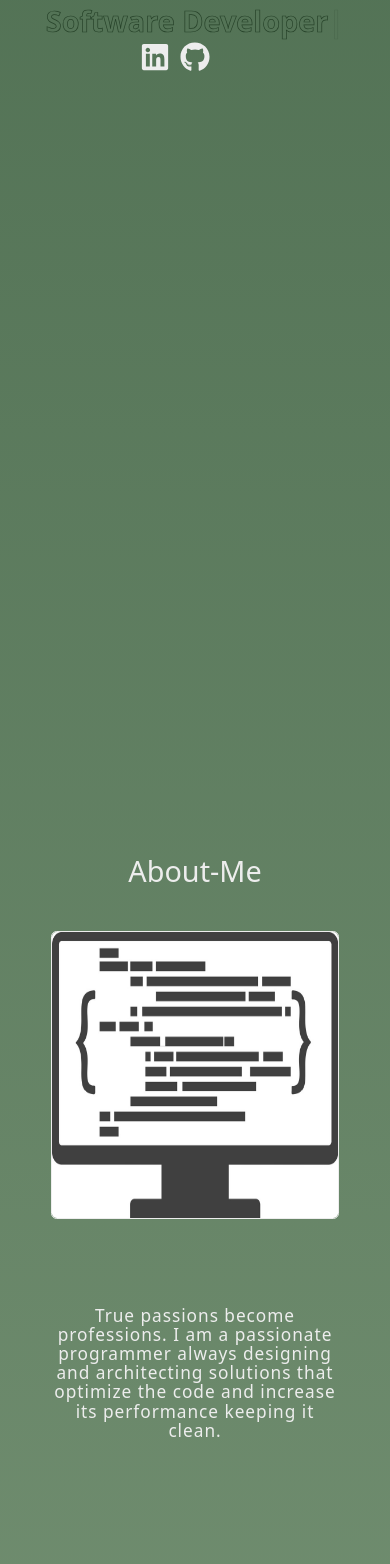
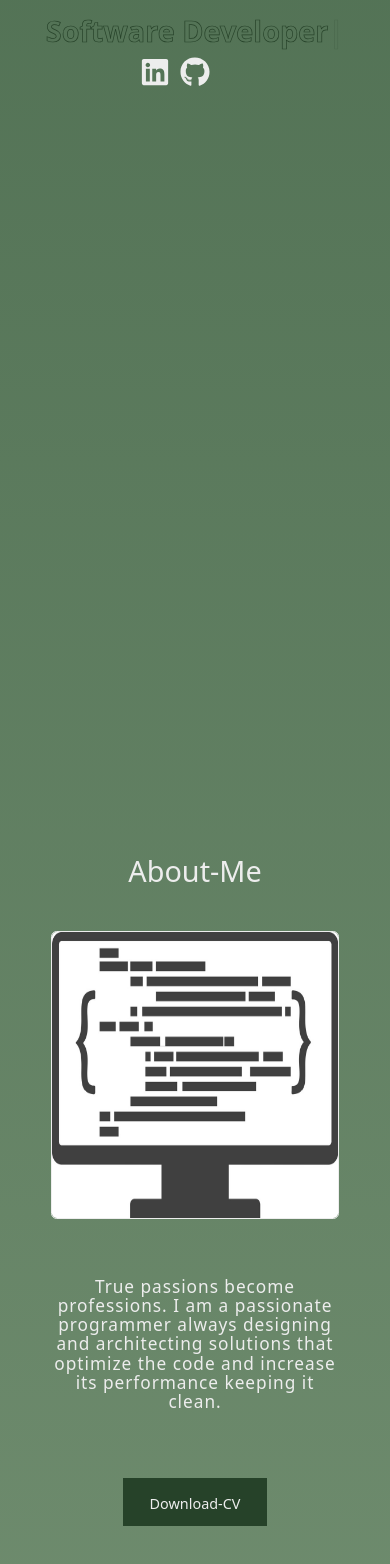
Before and after one commit to leandrodalbo/portfolio, a React (Create React App) app: page / in a window 390 px wide. Shown: the part 288-1852 px from the top of the page. Built offline with nearby package versions, Linux system fonts and the light colour scheme; some icons are missing.

Commit message:
added footer

```diff
--- a/src/Portfolio.tsx
+++ b/src/Portfolio.tsx
@@ -9,6 +9,8 @@ import Skills from "./components/skills/Skills";
 import skillsService from "./components/skills/SkillsService";
 import emailService from "./services/email/EmailService";
 import Contact from "./components/contact/Contact";
+import Footer from "./components/footer/Footer";
+import footerService from "./components/footer/FooterService";
 
 const Portfolio = () => {
   return (
@@ -18,6 +20,7 @@ const Portfolio = () => {
       <About service={aboutService} />
       <Skills service={skillsService} />
       <Contact service={emailService} />
+      <Footer service={footerService} />
     </div>
   );
 };
--- /dev/null
+++ b/src/assets/types.d.ts
@@ -0,0 +1 @@
+declare module "*.pdf";
--- a/src/components/about/About.tsx
+++ b/src/components/about/About.tsx
@@ -7,7 +7,7 @@ interface AboutProps {
 }
 
 const About = ({ service }: AboutProps) => {
-  const { aboutme, computer, text } = service.content();
+  const { aboutme, computer, text, cv, cvbtn } = service.content();
 
   return (
     <section id="about" className="py-5">
@@ -27,8 +27,9 @@ const About = ({ service }: AboutProps) => {
             </div>
           </div>
           <div className="mx-auto col-sm-12 col-md-4 col-lg-4 py-5 col d-flex justify-content-center">
-            <div className="about-text py-5 text-center">
+            <div className="about-info text-center">
               <p>{text}</p>
+              <a href={cv}>{cvbtn}</a>
             </div>
           </div>
         </div>
--- a/src/components/about/AboutService.ts
+++ b/src/components/about/AboutService.ts
@@ -1,4 +1,5 @@
 import computer from "../../assets/computer.png";
+import cv from "../../assets/cv.pdf";
 
 export class AboutService {
   public content() {
@@ -6,6 +7,8 @@ export class AboutService {
       aboutme: "About-Me",
       computer: computer,
       text: ABOUT_TEXT,
+      cv: cv,
+      cvbtn: "Download-CV",
     };
   }
 }
--- a/src/components/about/style.css
+++ b/src/components/about/style.css
@@ -24,12 +24,40 @@
   border: 0.2rem solid var(--text-color);
 }
 
-#about .about-text p {
+#about .about-info {
+  display: flex;
+  align-items: center;
+  justify-content: center;
+  flex-direction: column;
+}
+
+#about .about-info p {
   width: 30rem;
-  height: 30rem;
+  height: 15rem;
   text-align: center;
   line-height: 2rem;
   letter-spacing: 0.1rem;
   font-size: 1.8rem;
   color: var(--text-color);
 }
+
+#about .about-info a {
+  display: block;
+  padding-top: 1.5rem;
+  font-size: 1.5rem;
+  text-decoration: none;
+  text-transform: capitalize;
+  text-align: center;
+  width: 15rem;
+  height: 5rem;
+  margin-top: 5rem;
+  color: var(--text-color);
+  background: var(--effect-color);
+}
+
+#about .about-info a:hover {
+  border-top: solid var(--hover-color) 0.2rem;
+  border-left: solid var(--hover-color) 0.1rem;
+  transition: 0.2s;
+  background: var(--main-color);
+}
--- /dev/null
+++ b/src/components/footer/Footer.tsx
@@ -0,0 +1,25 @@
+import React from "react";
+import "./style.css";
+import { FooterService } from "./FooterService";
+
+interface FooterProps {
+  service: FooterService;
+}
+
+const Footer = ({ service }: FooterProps) => {
+  return (
+    <footer id="footer" className="py-1">
+      <div className="container py-1">
+        <div className="row py-1 ">
+          <div className="col py-1">
+            <p className="d-flex justify-content-center py-2">
+              &copy;{service.content()}
+            </p>
+          </div>
+        </div>
+      </div>
+    </footer>
+  );
+};
+
+export default Footer;
--- /dev/null
+++ b/src/components/footer/FooterService.ts
@@ -0,0 +1,9 @@
+export class FooterService {
+  public content() {
+    return ` ${new Date().getFullYear()} Leandro Dal Bo`;
+  }
+}
+
+const footerService = new FooterService();
+
+export default footerService;
--- /dev/null
+++ b/src/components/footer/style.css
@@ -0,0 +1,10 @@
+#footer {
+  margin-top: 10rem;
+}
+
+#footer p {
+  font-size: 2rem;
+  font-weight: 400;
+  color: var(--text-color);
+  text-transform: capitalize;
+}
--- a/src/components/home/Home.tsx
+++ b/src/components/home/Home.tsx
@@ -15,17 +15,17 @@ const Home = ({ service }: HomeProps) => {
       <div className="container py-5">
         <div className="row py-5 ">
           <div className="col py-5">
-            <h1 className="d-flex justify-content-center">{hi}</h1>
+            <h1 className="d-flex justify-content-center py-2">{hi}</h1>
 
             <Typed
-              className="home-typed d-flex justify-content-center"
+              className="home-typed my-2 d-flex justify-content-center"
               strings={[profession]}
               typeSpeed={70}
               backSpeed={90}
               loop={true}
             />
 
-            <div className="social">
+            <div className="social my-2">
               {service.socialLinks().map((item) => (
                 <a key={item.href} href={item.href}>
                   {<item.icon size={30} />}
--- a/src/components/skills/Skills.tsx
+++ b/src/components/skills/Skills.tsx
@@ -24,9 +24,9 @@ const Skills = ({ service }: SkillsProps) => {
           {items.map((item) => (
             <div
               key={item.title}
-              className="col-sm-6 col-md-3 col-lg-3 py-5 col d-flex justify-content-center"
+              className="col-sm-6 col-md-3 col-lg-3 col d-flex justify-content-center"
             >
-              <div className="card">
+              <div className="card my-3 px-1">
                 <div className="card-header">
                   {<item.icon />}
                   <span className="card-title">{item.title} </span>
--- a/src/components/skills/style.css
+++ b/src/components/skills/style.css
@@ -7,12 +7,6 @@
   font-weight: 500;
   color: var(--text-color);
   text-transform: capitalize;
-}
-
-#skills .card {
-  background: var(--main-color);
-  width: 15rem;
-  height: 5rem;
 }
 
 #skills .card-title {
@@ -26,3 +20,21 @@
 #skills .progress-bar {
   background-color: var(--effect-color) !important;
 }
+
+#skills .card {
+  background: var(--main-color);
+  width: 15rem;
+  height: 6rem;
+  border-radius: 1rem;
+  box-shadow: 0 6px 10px var(--main-color), 0 0 2rem var(--effect-color);
+  transition: 0.3s transform cubic-bezier(0.155, 1.105, 0.295, 1.12),
+    0.3s box-shadow,
+    0.3s -webkit-transform cubic-bezier(0.155, 1.105, 0.295, 1.12);
+
+  cursor: pointer;
+}
+
+#skills .card:hover {
+  transform: scale(1.5);
+  box-shadow: 0 3rem 8rem var(--effect-color), 0 2rem 4rem var(--text-color);
+}
```
Also changed, not shown: 1 other file (tests, documents, lock files or other folders).
